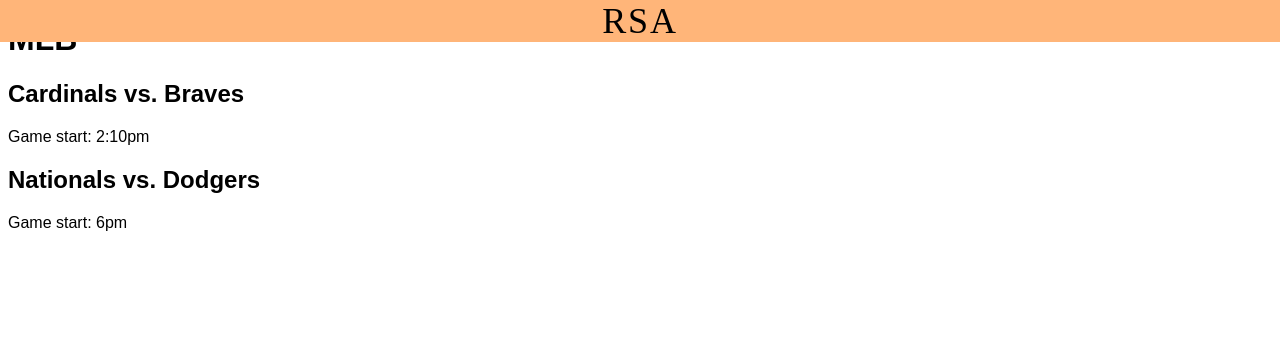
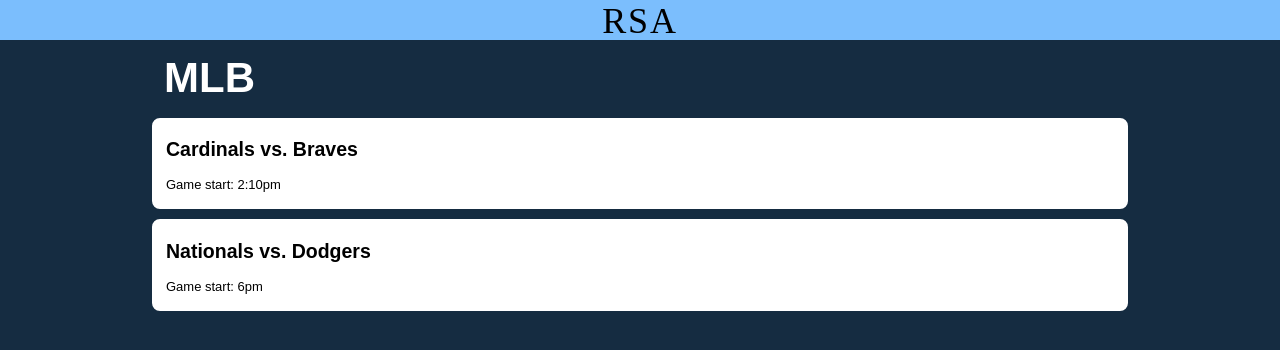
Before and after one commit to pshumate15/RSA-Web, a plain HTML site: page index.html in a window 1280 px wide. Drawn offline with Linux system fonts and the light colour scheme.

Commit message:
First pass on design

```diff
--- a/index.html
+++ b/index.html
@@ -5,21 +5,28 @@
     <meta charset="utf-8">
     <link href="style.css" rel="stylesheet">
 </head>
+<body>
     <header>
         <a href="#">RSA</a>
     </header>
-<body>
+
+    <main>
         <h1>MLB</h1>
 
-    <div class="element">
+        <a class="element-link" href="#">
+            <div>
                 <h2>Cardinals vs. Braves</h2>
                 <p>Game start: 2:10pm</p>
             </div>
+        </a>
 
-    <div class="element">
+        <a class="element-link" href="#">
+            <div>
                 <h2>Nationals vs. Dodgers</h2>
                 <p>Game start: 6pm</p>
             </div>
+        </a>
+    </main>
 
     <script src="script.js"></script>
 </body>
--- a/style.css
+++ b/style.css
@@ -1,17 +1,18 @@
 html {
     font-family: arial, sans-serif;
-    font-size: 16px;
+    font-size: 13px;
     margin: 0;
     padding: 0;
 }
 
 header {
     font-family: Graphik;
-    background-color: #ffb579;
     position: fixed;
     left: 0;
     top: 0;
     right: 0;
+    background-color: #7bbefd;
+    height: 40px;
     text-align: center;
 }
 
@@ -23,5 +24,34 @@ header a {
 }
 
 body {
+    margin: 0;
+    padding-top: 40px;
+    background-color: #152c41;
+}
 
+main {
+    margin: 0 150px;
 }
+
+h1 {
+    margin: 14px;
+    font-size: 42px;
+    color: white;
+}
+
+.element-link {
+    text-decoration: none;
+    color: black;
+}
+
+.element-link div {
+    border: 2px solid #152c41;
+    border-radius: 10px;
+    background-color: #ffffff;
+    margin-bottom: 6px;
+    padding: 4px 14px;
+}
+
+.element-link div:hover {
+    border: 2px solid white;
+}
```
Lines whose indentation alone changed are shown as unchanged.
